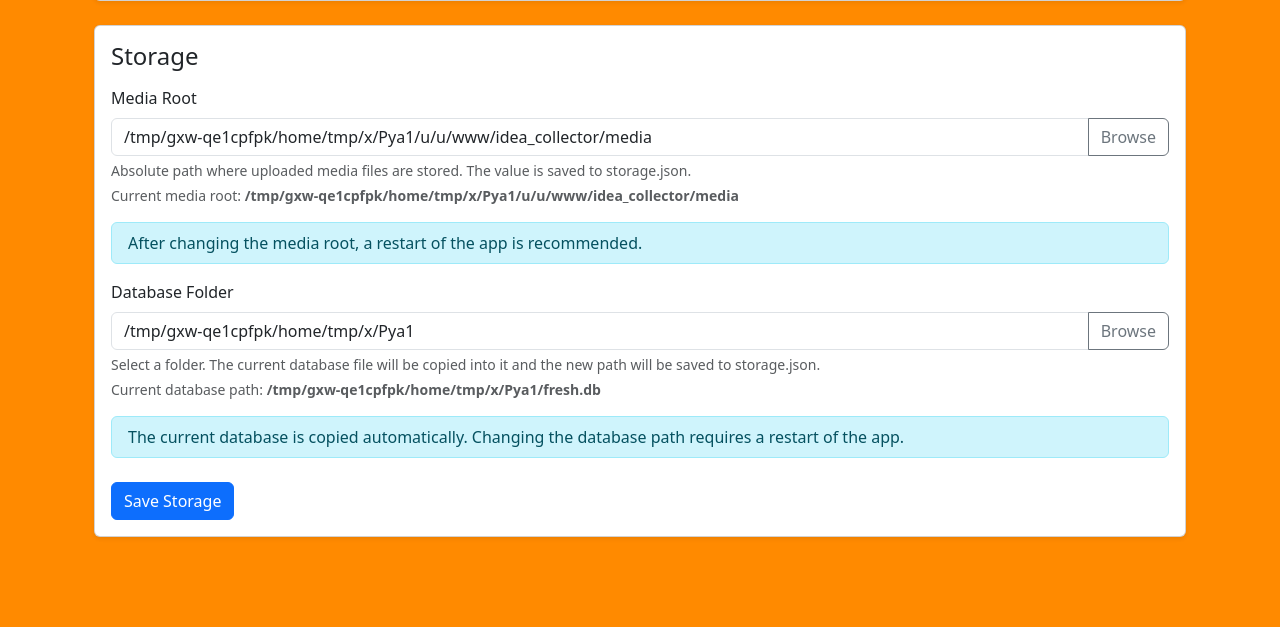
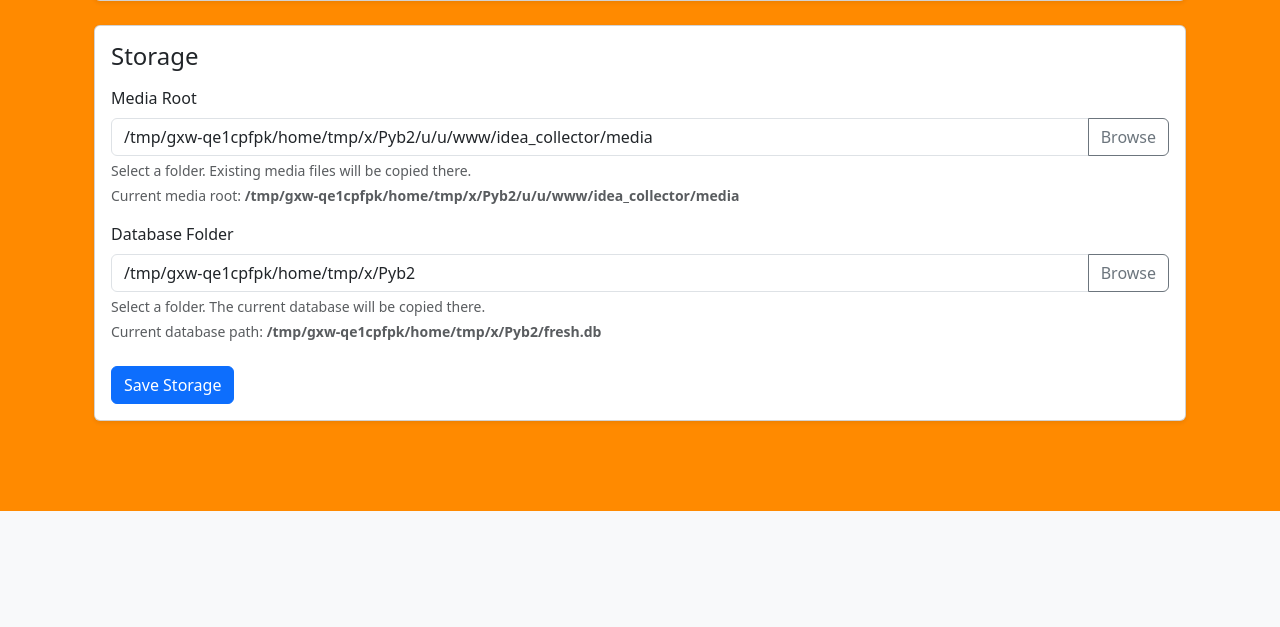
Before and after one commit to robschmidtdev/idea-collector, a Django app: page /settings/ in a window 1280 px wide. Shown: the part 1424-2051 px from the top of the page. After the commit the page ends 1935 px from the top, so only its background shows below. Run offline with Django 5.2, Linux system fonts and the light colour scheme; data comes from the database, SQL or seed files in the repository; data that the repository does not hold is empty; some libraries are stand-ins or nearby versions.

Commit message:
changed help message

```diff
--- a/idea_collector/main/forms.py
+++ b/idea_collector/main/forms.py
@@ -8,7 +8,7 @@ from .models import CustomFilter, Item, Tag
 class DatabasePathForm(forms.Form):
     database_path = forms.CharField(
         label="Database Folder",
-        help_text="Absolute path to a folder. The current database file will be copied into it.",
+        help_text="Select a folder. The current database will be copied there.",
         widget=forms.TextInput(attrs={"class": "form-control"}),
     )
 
@@ -29,7 +29,7 @@ class DatabasePathForm(forms.Form):
 class MediaRootForm(forms.Form):
     media_root = forms.CharField(
         label="Media Root",
-        help_text="Absolute path where uploaded media files are stored.",
+        help_text="Select a folder. Existing media files will be copied there.",
         widget=forms.TextInput(attrs={"class": "form-control"}),
     )
 
--- a/idea_collector/main/templates/main/settings.html
+++ b/idea_collector/main/templates/main/settings.html
@@ -244,12 +244,9 @@
                                 <div class="text-danger small">{{ media_root_form.media_root.errors }}</div>
                             {% endif %}
                             <div class="form-text">
-                                Absolute path where uploaded media files are stored. The value is saved to storage.json.
+                                Select a folder. Existing media files will be copied there.
                             </div>
                             <div class="form-text">Current media root: <strong>{{ media_root }}</strong></div>
-                            <div class="alert alert-info py-2 mt-3">
-                                After changing the media root, a restart of the app is recommended.
-                            </div>
                         </div>
 
                         <div class="mb-3">
@@ -262,12 +259,9 @@
                                 <div class="text-danger small">{{ database_path_form.database_path.errors }}</div>
                             {% endif %}
                             <div class="form-text">
-                                Select a folder. The current database file will be copied into it and the new path will be saved to storage.json.
+                                Select a folder. The current database will be copied there.
                             </div>
                             <div class="form-text">Current database path: <strong>{{ database_path }}</strong></div>
-                            <div class="alert alert-info py-2 mt-3">
-                                The current database is copied automatically. Changing the database path requires a restart of the app.
-                            </div>
                         </div>
 
                         <button type="submit" name="save_storage" class="btn btn-primary mt-2">Save Storage</button>
--- a/run_desktop.py
+++ b/run_desktop.py
@@ -51,7 +51,7 @@ def main():
         sys.exit(1)
 
     icon_path = os.path.join(app_dir, "main", "static", "main", "favicon.ico")
-    webview.create_window("Idea Collector", URL, width=1200, height=800)
+    webview.create_window("", URL, width=1200, height=800)
     webview.start(icon=icon_path if os.path.isfile(icon_path) else None)
     os._exit(0)
 
```
